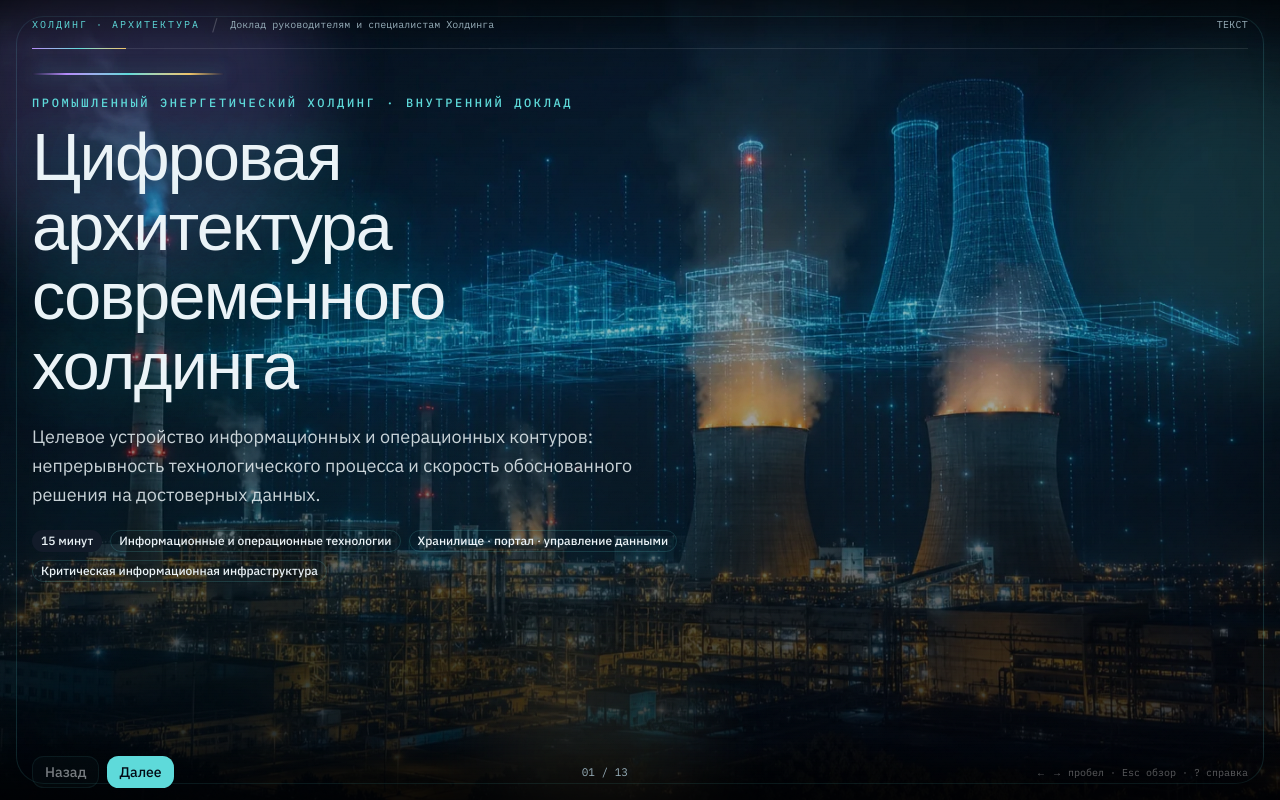
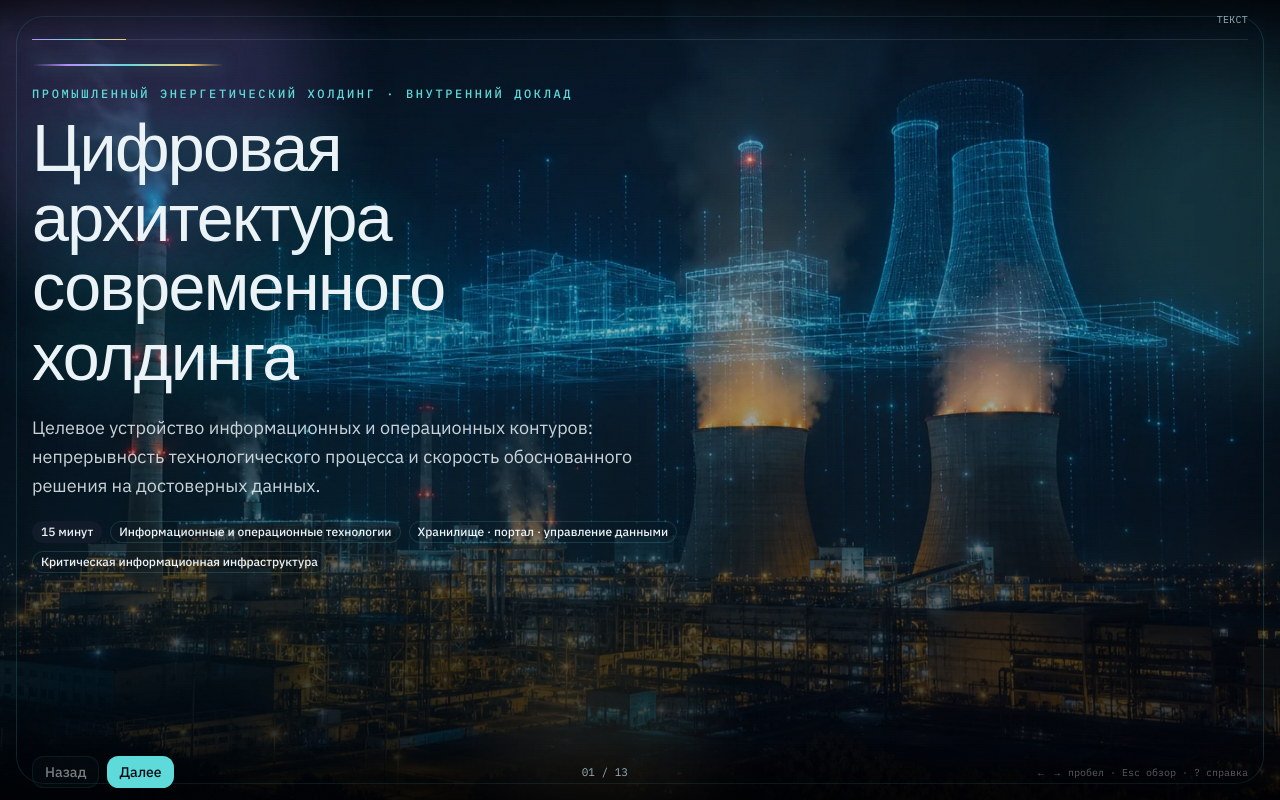
Before and after one commit to juliaapricode-sys/future-it-blueprint, a Next.js app: page / in a window 1280 px wide. Built offline with nearby package versions, Linux system fonts and the light colour scheme; a web font is replaced by a local one.

Commit message:
Убрать подпись «Холдинг · архитектура» из шапки слайдов
Co-authored-by: julia.apricode <julia.apricode@gmail.com>

```diff
--- a/src/components/deck/Deck.tsx
+++ b/src/components/deck/Deck.tsx
@@ -72,7 +72,6 @@ export function Deck() {
   const [touchX, setTouchX] = useState<number | null>(null);
 
   const last = SLIDE_VIEWS.length - 1;
-  const meta = SLIDES[index];
   const View = SLIDE_VIEWS[index];
 
   const go = useCallback(
@@ -161,24 +160,13 @@ export function Deck() {
       />
       <div className="deck-noise" />
       <AmbientField />
-      <header className="no-print relative z-10 flex items-center justify-between gap-3 bg-linear-to-b from-black/45 to-transparent px-4 py-3 md:px-8">
-        <div className="flex min-w-0 items-center gap-3">
-          <span className="font-mono text-[10px] tracking-[0.2em] text-cyan uppercase">
-            Холдинг · архитектура
-          </span>
-          <span className="hidden text-white/20 sm:inline">/</span>
-          <span className="hidden truncate font-mono text-[10px] text-muted-foreground sm:inline">
-            {meta.kicker}
-          </span>
-        </div>
-        <div className="flex items-center gap-2">
+      <header className="no-print relative z-10 flex items-center justify-end gap-3 bg-linear-to-b from-black/45 to-transparent px-4 py-3 md:px-8">
         <Link
           href="/script"
           className="hidden font-mono text-[10px] tracking-wide text-muted-foreground uppercase hover:text-paper sm:inline"
         >
           Текст
         </Link>
-        </div>
       </header>
 
       <div className="relative z-10 mx-4 h-px bg-white/10 md:mx-8">
```
Lines whose indentation alone changed are shown as unchanged.
